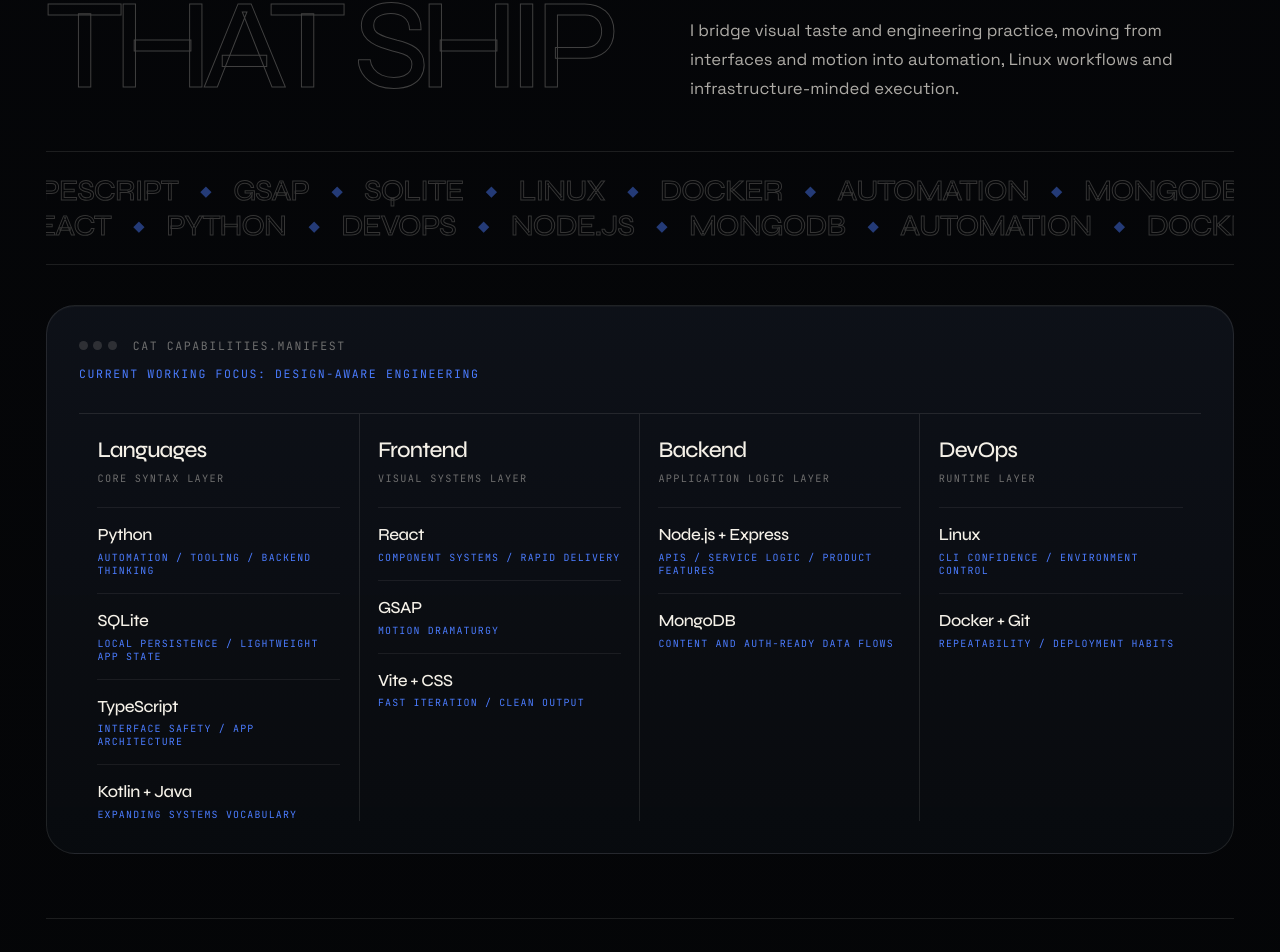
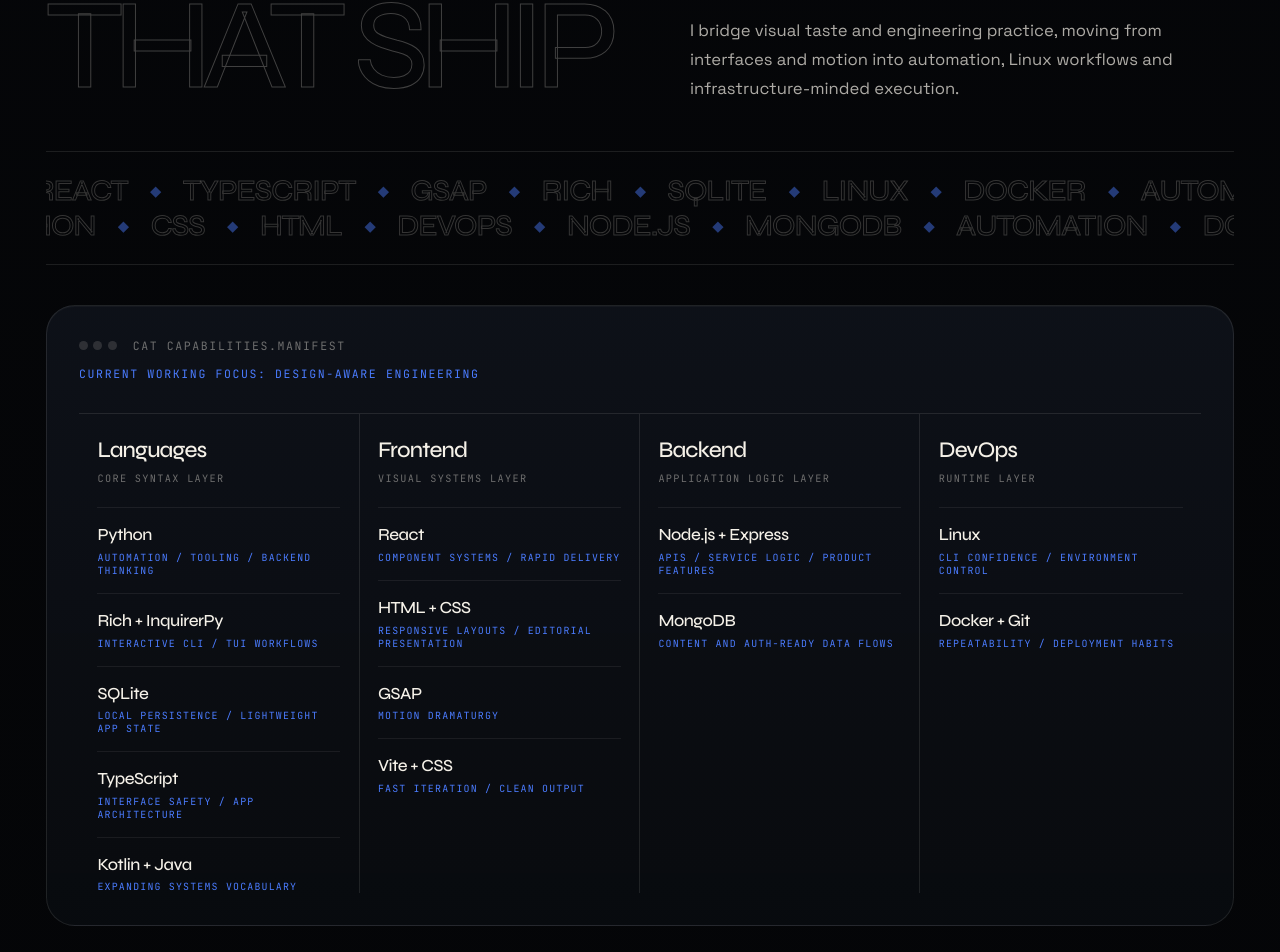
Before and after one commit to KROFN/KROFN.github.io, a React (Vite) app: page / in a window 1280 px wide. Shown: the part 2478-3430 px from the top of the page. Built offline with nearby package versions, Linux system fonts and the light colour scheme.

Commit message:
stack update

```diff
--- a/src/content/portfolioContent.ts
+++ b/src/content/portfolioContent.ts
@@ -110,10 +110,13 @@ export const portfolioContent: Record<Locale, PortfolioCopy> = {
       terminalCommand: "cat capabilities.manifest",
       terminalHint: "Current working focus: design-aware engineering",
       marquee: [
+        "HTML",
+        "CSS",
         "PYTHON",
         "REACT",
         "TYPESCRIPT",
         "GSAP",
+        "RICH",
         "SQLITE",
         "LINUX",
         "DOCKER",
@@ -130,6 +133,10 @@ export const portfolioContent: Record<Locale, PortfolioCopy> = {
             {
               name: "Python",
               focus: "Automation / tooling / backend thinking",
+            },
+            {
+              name: "Rich + InquirerPy",
+              focus: "Interactive CLI / TUI workflows",
             },
             {
               name: "SQLite",
@@ -152,6 +159,10 @@ export const portfolioContent: Record<Locale, PortfolioCopy> = {
             {
               name: "React",
               focus: "Component systems / rapid delivery",
+            },
+            {
+              name: "HTML + CSS",
+              focus: "Responsive layouts / editorial presentation",
             },
             {
               name: "GSAP",
@@ -283,10 +294,13 @@ export const portfolioContent: Record<Locale, PortfolioCopy> = {
       terminalCommand: "cat capabilities.manifest",
       terminalHint: "Current working focus: design-aware engineering",
       marquee: [
+        "HTML",
+        "CSS",
         "PYTHON",
         "REACT",
         "TYPESCRIPT",
         "GSAP",
+        "RICH",
         "SQLITE",
         "LINUX",
         "DOCKER",
@@ -303,6 +317,10 @@ export const portfolioContent: Record<Locale, PortfolioCopy> = {
             {
               name: "Python",
               focus: "Automation / tooling / backend thinking",
+            },
+            {
+              name: "Rich + InquirerPy",
+              focus: "Interactive CLI / TUI workflows",
             },
             {
               name: "SQLite",
@@ -325,6 +343,10 @@ export const portfolioContent: Record<Locale, PortfolioCopy> = {
             {
               name: "React",
               focus: "Component systems / rapid delivery",
+            },
+            {
+              name: "HTML + CSS",
+              focus: "Responsive layouts / editorial presentation",
             },
             {
               name: "GSAP",
```
